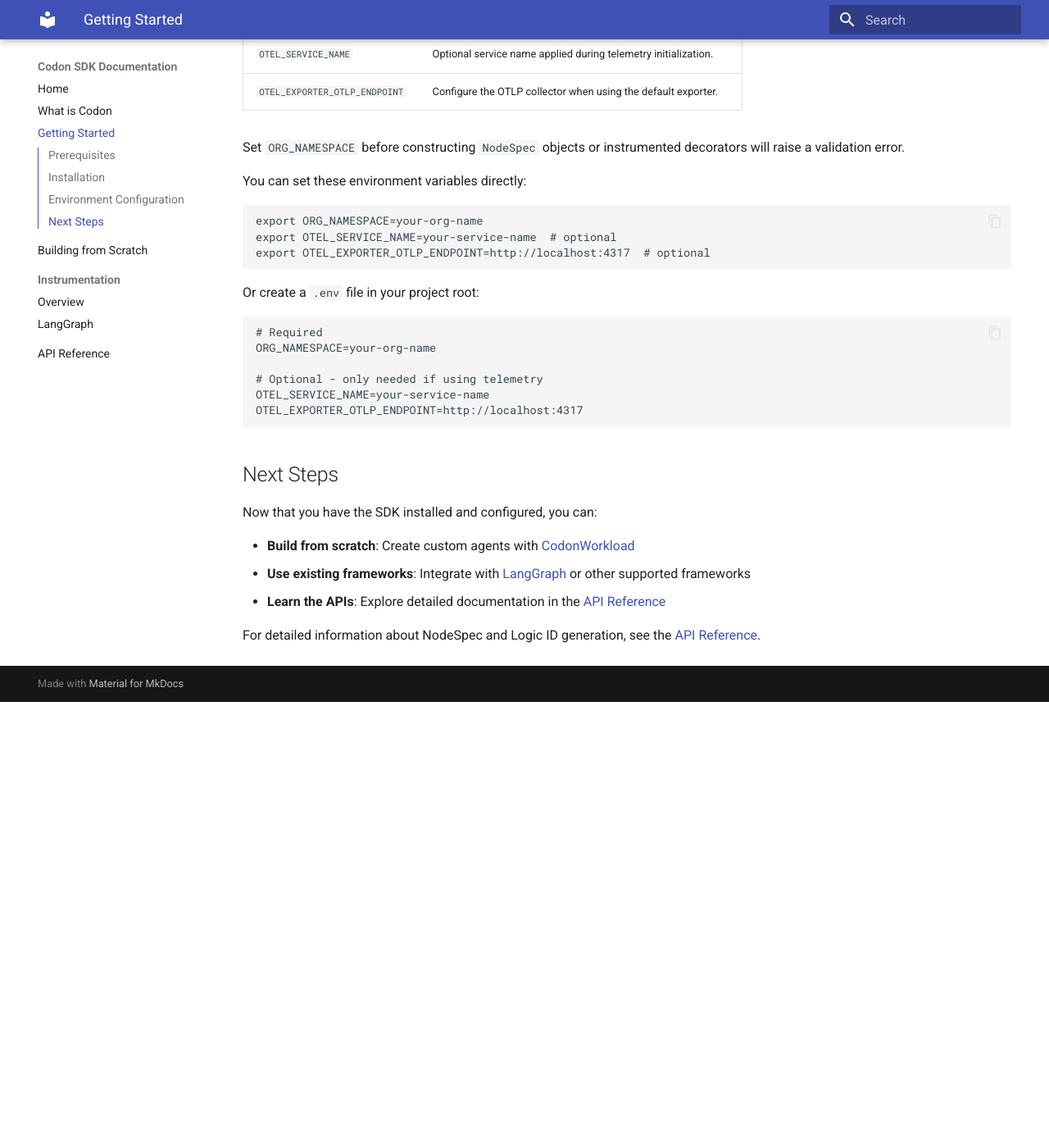
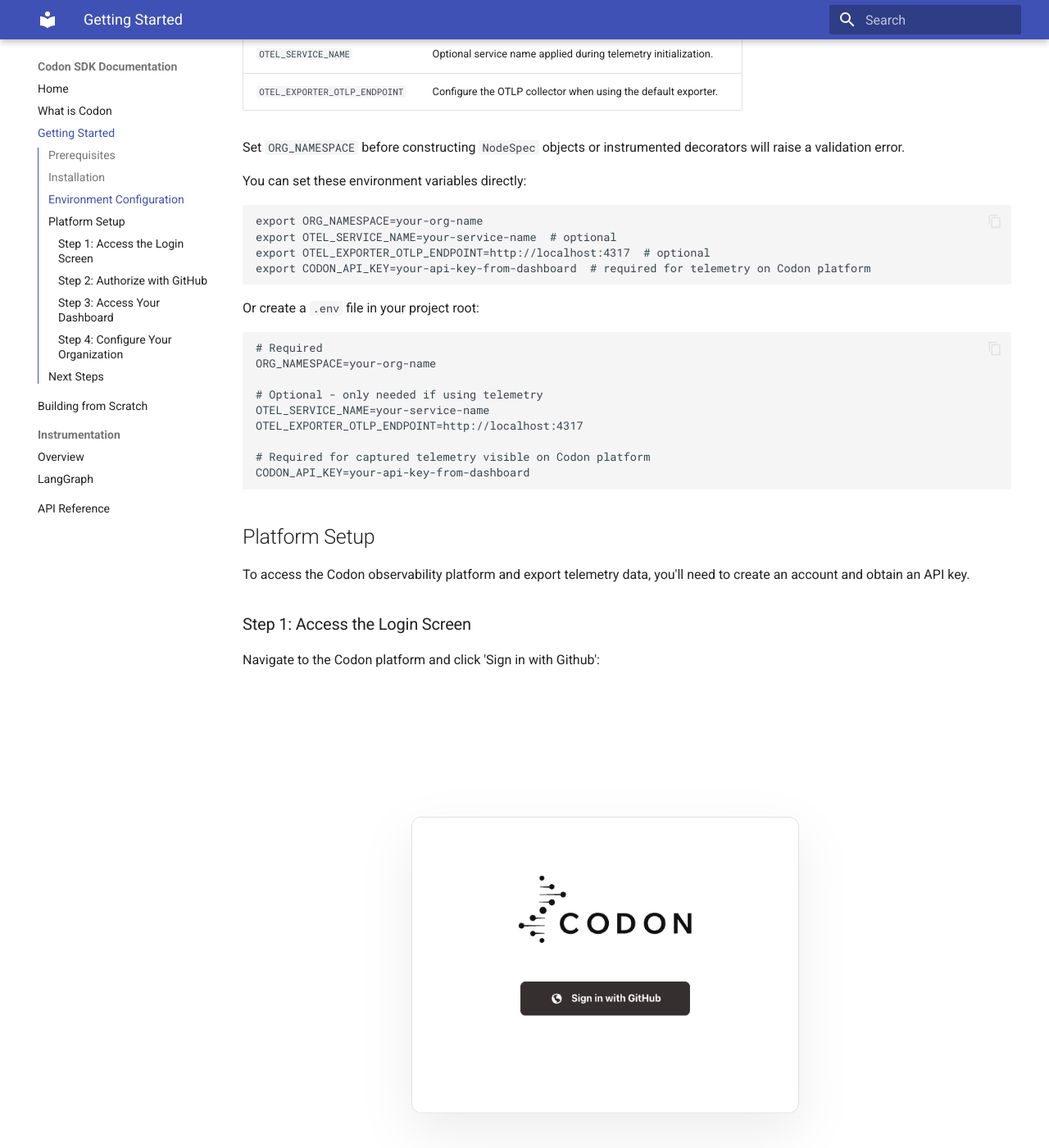
Before and after one commit to Codon-Ops/codon-sdk, an MkDocs documentation site: the page built from docs/public/getting-started.md, in a window 1280 px wide and 1400 px high, scrolled down 831 px. Shown: the whole window at 82% size. Built offline with MkDocs 1.6.1 and Material for MkDocs 9.7.7, drawn with Linux system fonts in a browser that asks for light colours; before the commit the page ends 1687 px from its top, so only the background shows below that; some of the changed text lies outside the part shown.

Commit message:
dev/docs: Codon api key sign up process

````diff
--- a/docs/public/getting-started.md
+++ b/docs/public/getting-started.md
@@ -38,6 +38,7 @@
 export ORG_NAMESPACE=your-org-name
 export OTEL_SERVICE_NAME=your-service-name  # optional
 export OTEL_EXPORTER_OTLP_ENDPOINT=http://localhost:4317  # optional
+export CODON_API_KEY=your-api-key-from-dashboard  # required for telemetry on Codon platform
 ```
 
 Or create a `.env` file in your project root:
@@ -49,7 +50,42 @@
 # Optional - only needed if using telemetry
 OTEL_SERVICE_NAME=your-service-name
 OTEL_EXPORTER_OTLP_ENDPOINT=http://localhost:4317
+
+# Required for captured telemetry visible on Codon platform
+CODON_API_KEY=your-api-key-from-dashboard
 ```
+
+## Platform Setup
+
+To access the Codon observability platform and export telemetry data, you'll need to create an account and obtain an API key.
+
+### Step 1: Access the Login Screen
+
+Navigate to the Codon platform and click 'Sign in with Github':
+
+![Login Screen](images/auth/step1-login-screen.png)
+
+### Step 2: Authorize with GitHub
+
+You'll be redirected to GitHub to authorize the Codon application:
+
+![GitHub SSO](images/auth/step2-github-sso.png)
+
+### Step 3: Access Your Dashboard
+
+After authorization, you'll be redirected to your organization dashboard:
+
+![Admin Panel](images/auth/step3-admin-panel.png)
+
+Your dashboard will display your organization ID, name, email, and API key.
+
+### Step 4: Configure Your Organization
+
+Add or update your organization name and save your settings:
+
+![Organization Settings](images/auth/step4-org-settings.png)
+
+**Important:** Copy your API key and set it as the `CODON_API_KEY` environment variable to authenticate telemetry exports to the Codon platform.
 
 ## Next Steps
 
````
Also changed, not shown: docs/public/what-is-codon.md (+2 -0 lines), docs/public/images/auth/step1-login-screen.png (added), docs/public/images/auth/step2-github-sso.png (added), docs/public/images/auth/step3-admin-panel.png (added), docs/public/images/auth/step4-org-settings.png (added).
